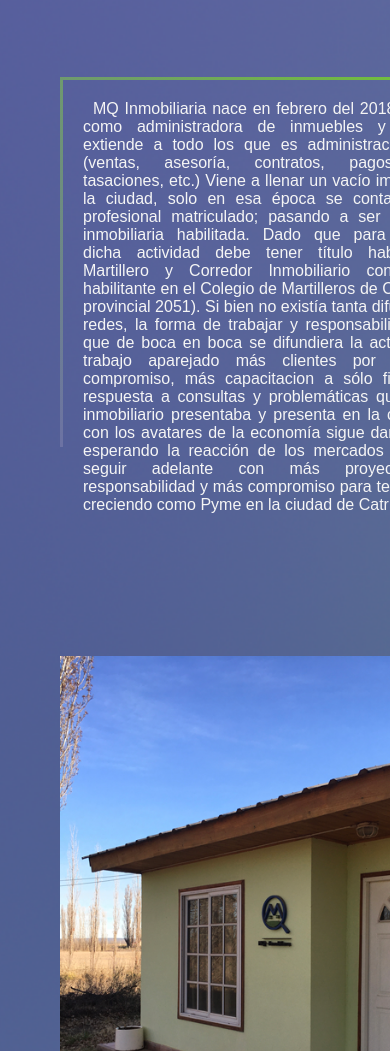
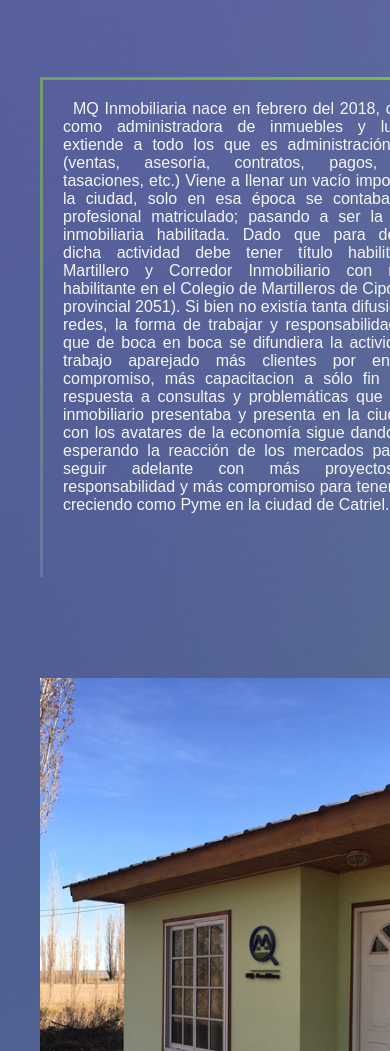
Before and after one commit to melinarambuena/MQ_Inmobiliaria, a plain HTML site: page pages/sobreNosotros.html in a window 390 px wide. Shown: the part 249-1300 px from the top of the page. Drawn offline with nearby package versions, Linux system fonts and the light colour scheme.

Commit message:
cuarto commit

```diff
--- a/Estilos/paginas_style.css
+++ b/Estilos/paginas_style.css
@@ -1127,7 +1127,16 @@ footer {
 
     .texto-informativo{
         margin-top: -90px;
+        margin-left: 40px;
+        height: 500px;
+
     }
+
+    .imagen-oficina{
+        margin-left: -20px;
+    }
+
+
 }
 
 @media (max-width:615px) {
```
